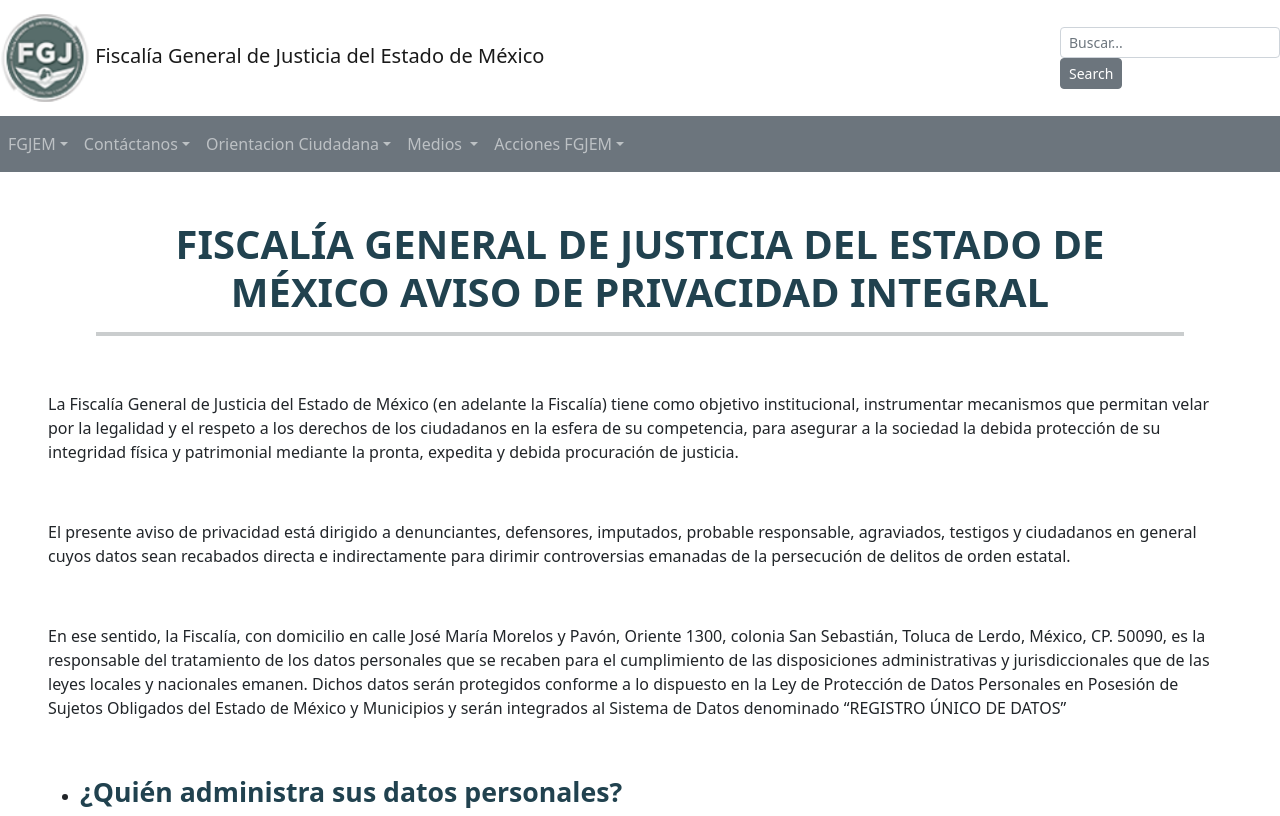
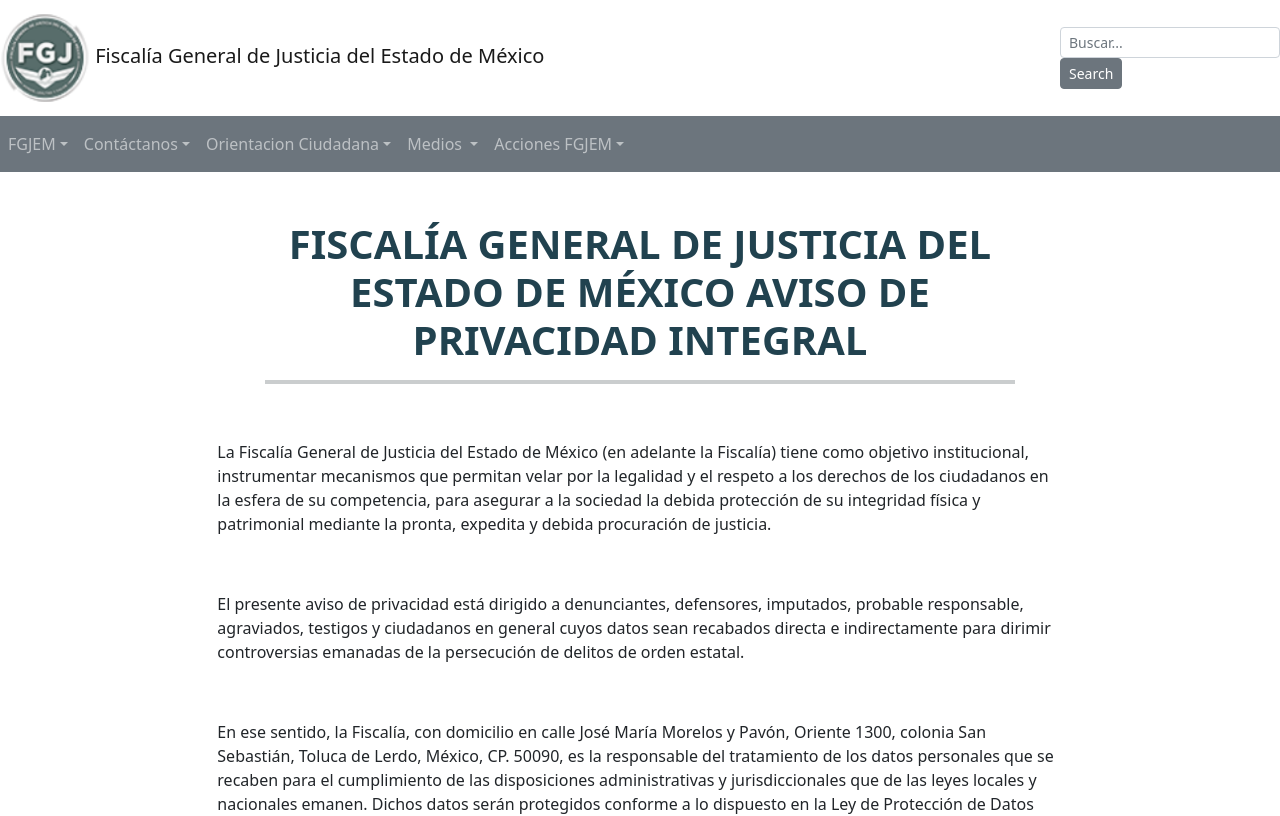
Before and after one commit to IPalos/FGJEM-home, a Vue app: page /aviso-privacidad in a window 1280 px wide. Shown: the top 816 px of the page. Built offline with nearby package versions, Linux system fonts and the light colour scheme.

Commit message:
arreglar formulario contacto

```diff
--- a/src/molecules/FormularioContacto.vue
+++ b/src/molecules/FormularioContacto.vue
@@ -19,7 +19,7 @@
 
 
 				<div class="row mx-1">
-					<b-button class="my-2 boton-enviar">Enviar</b-button>
+					<b-button class="my-2 boton-enviar" @click="wiu">Enviar</b-button>
 				</div>
 
 		</b-form-group>
@@ -28,7 +28,11 @@
 
 <script>
 export default {
-
+methods:{
+	wiu(){
+		alert("Se envió el correo exitosamente");
+	}
+}
 }
 </script>
 
--- a/src/pages/AvisoPrivacidad.vue
+++ b/src/pages/AvisoPrivacidad.vue
@@ -1,7 +1,7 @@
 <template>
-	<div>
+	<div class="row justify-content-center">
 		<nav-bar></nav-bar>
-		<div class="mx-5 my-5">
+		<div class=" col-md-8 my-5">
 			<div class="mx-5 center">
 				<tab-header title="FISCALÍA GENERAL DE JUSTICIA DEL ESTADO DE MÉXICO AVISO DE PRIVACIDAD INTEGRAL" />
 			</div>
@@ -697,6 +697,11 @@
 }
 </script>
 
-<style>
+<style scoped>
+.body-aviso{
+	width:70%;
+	text-align: center;
+	font-size: 15pt;
+}
 
 </style>
```
